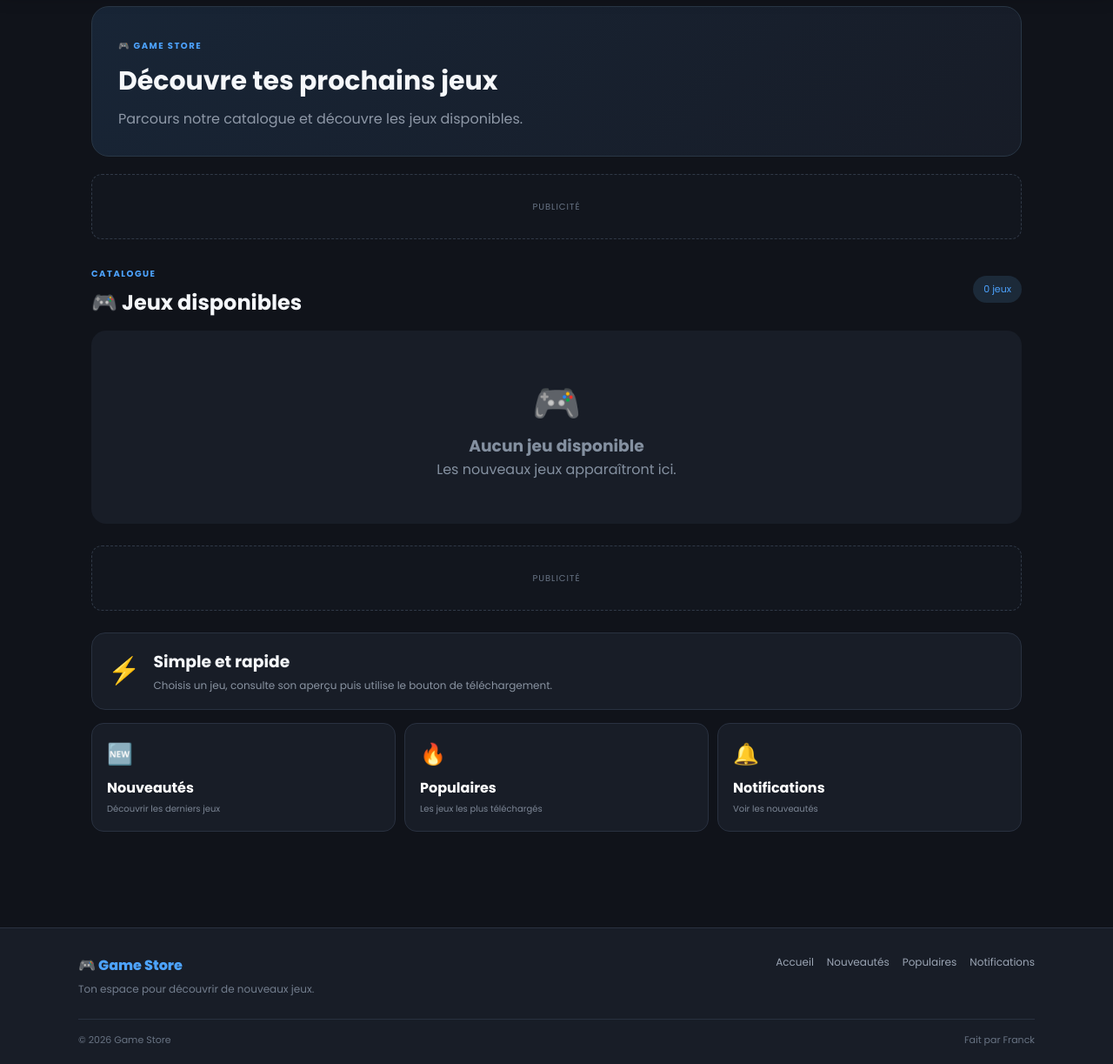
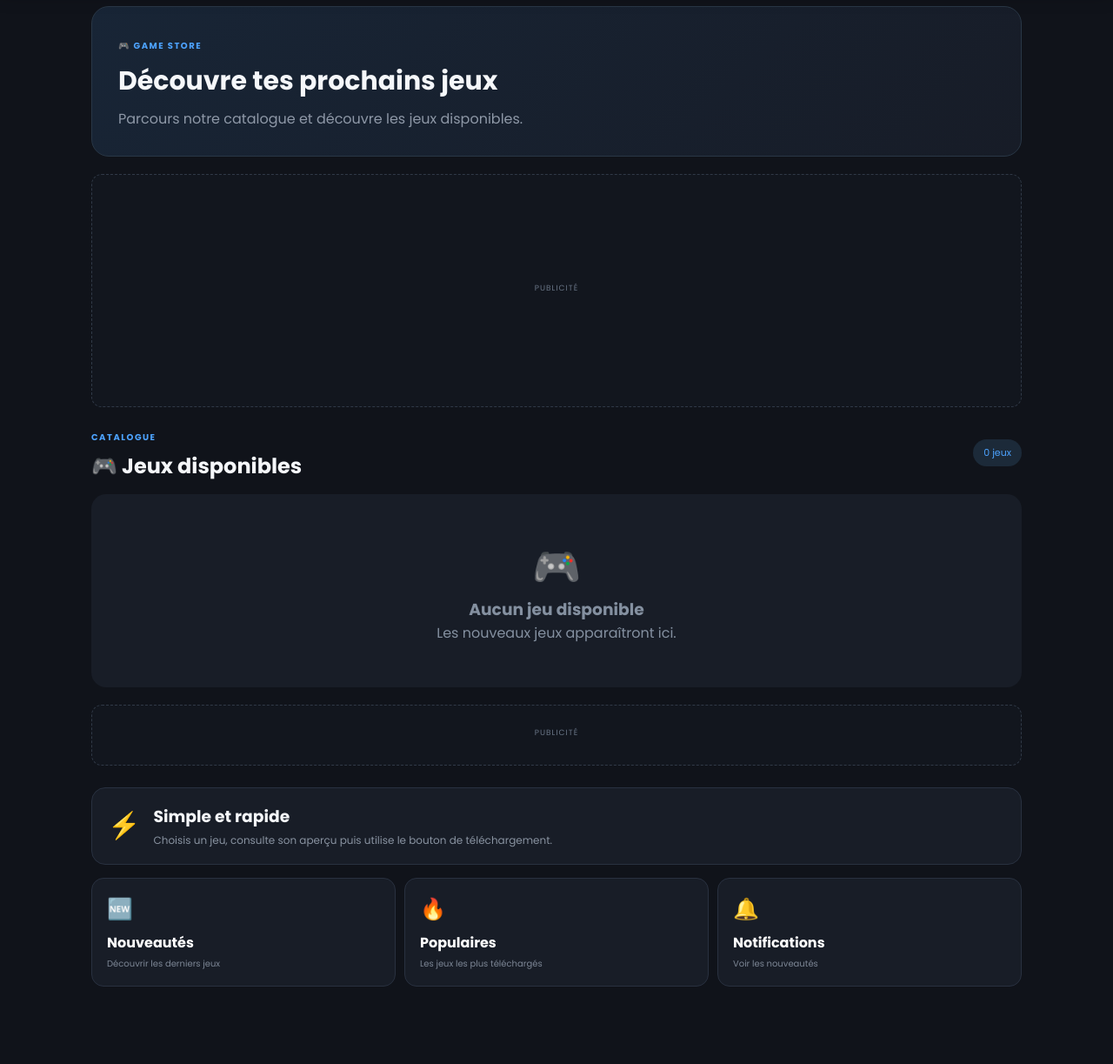
Before and after one commit to franckdetin-droid/NovaGaming, a Flask app: page / in a window 1280 px wide. Shown: the part 145-1368 px from the top of the page at 87% size. Before the commit the page ends 1347 px from the top, so only its background shows below. Run offline with Flask 3, Linux system fonts and the light colour scheme; data that the repository does not hold is empty; parts of the project's set-up code (start-up, migrations or seed data) failed here and were passed over; some libraries are stand-ins or nearby versions.

Commit message:
Update index.html

```diff
--- a/templates/index.html
+++ b/templates/index.html
@@ -32,16 +32,32 @@ Game Store - Jeux
     </section>
 
 
-    <!-- BANNIÈRE PUBLICITAIRE -->
+    <!-- ==========================
+         PUBLICITÉ ADSTERRA 300x250
+         ========================== -->
 
-    <div class="home-ad">
+    <div class="ad-container ad-300">
 
-        <span>PUBLICITÉ</span>
+        <span class="ad-label">PUBLICITÉ</span>
+
+        <script>
+          atOptions = {
+            'key' : '9c3cffc4768251e062fab64f53dfb612',
+            'format' : 'iframe',
+            'height' : 250,
+            'width' : 300,
+            'params' : {}
+          };
+        </script>
+
+        <script
+          src="https://www.highperformanceformat.com/9c3cffc4768251e062fab64f53dfb612/invoke.js">
+        </script>
 
     </div>
 
 
-    <!-- TITRE -->
+    <!-- TITRE DU CATALOGUE -->
 
     <div class="catalogue-header">
 
@@ -96,6 +112,7 @@ Game Store - Jeux
 
             </div>
 
+
             <div class="card-content">
 
                 <h3>
@@ -114,6 +131,7 @@ Game Store - Jeux
 
                 </div>
 
+
                 <div class="download-count">
 
                     ⬇️
@@ -121,6 +139,7 @@ Game Store - Jeux
                     téléchargements
 
                 </div>
+
 
                 <div class="boutons">
 
@@ -131,6 +150,7 @@ Game Store - Jeux
                         👀 Voir l'aperçu
 
                     </a>
+
 
                     <a
                         href="{{ url_for('telecharger', jeu_id=jeu.id) }}"
@@ -145,6 +165,7 @@ Game Store - Jeux
             </div>
 
         </article>
+
 
         {% else %}
 
@@ -167,11 +188,29 @@ Game Store - Jeux
         {% endfor %}
 
     </div>
-        <!-- PUBLICITÉ -->
 
-    <div class="home-ad home-ad-bottom">
 
-        <span>PUBLICITÉ</span>
+    <!-- ==========================
+         PUBLICITÉ ADSTERRA 320x50
+         ========================== -->
+
+    <div class="ad-container ad-320">
+
+        <span class="ad-label">PUBLICITÉ</span>
+
+        <script>
+          atOptions = {
+            'key' : 'c732d42e6f7e245c8bb1b979f900c5d4',
+            'format' : 'iframe',
+            'height' : 50,
+            'width' : 320,
+            'params' : {}
+          };
+        </script>
+
+        <script
+          src="https://www.highperformanceformat.com/c732d42e6f7e245c8bb1b979f900c5d4/invoke.js">
+        </script>
 
     </div>
 
@@ -196,14 +235,12 @@ Game Store - Jeux
 
             </div>
 
-            <a
-                href="{{ url_for('populaires') }}">
-
+            <a href="{{ url_for('populaires') }}">
                 Voir tout →
-
             </a>
 
         </div>
+
 
         <div class="mini-games">
 
@@ -221,6 +258,7 @@ Game Store - Jeux
                     loading="lazy">
 
                 {% endif %}
+
 
                 <div>
 
@@ -243,9 +281,7 @@ Game Store - Jeux
     </section>
 
     {% endif %}
-
-
-    <!-- INFORMATIONS -->
+        <!-- INFORMATIONS -->
 
     <section class="info-home">
 
@@ -267,7 +303,9 @@ Game Store - Jeux
         </div>
 
     </section>
-        <!-- NAVIGATION RAPIDE -->
+
+
+    <!-- NAVIGATION RAPIDE -->
 
     <section class="quick-home">
 
@@ -275,9 +313,7 @@ Game Store - Jeux
             href="{{ url_for('nouveautes') }}"
             class="quick-home-card">
 
-            <span>
-                🆕
-            </span>
+            <span>🆕</span>
 
             <strong>
                 Nouveautés
@@ -289,13 +325,12 @@ Game Store - Jeux
 
         </a>
 
+
         <a
             href="{{ url_for('populaires') }}"
             class="quick-home-card">
 
-            <span>
-                🔥
-            </span>
+            <span>🔥</span>
 
             <strong>
                 Populaires
@@ -307,13 +342,12 @@ Game Store - Jeux
 
         </a>
 
+
         <a
             href="{{ url_for('notifications') }}"
             class="quick-home-card">
 
-            <span>
-                🔔
-            </span>
+            <span>🔔</span>
 
             <strong>
                 Notifications
@@ -333,10 +367,19 @@ Game Store - Jeux
 
 <style>
 
+/* ==========================
+   PAGE
+   ========================== */
+
 .home-page{
     max-width:1100px;
     margin:auto;
 }
+
+
+/* ==========================
+   HERO
+   ========================== */
 
 .home-hero{
     background:linear-gradient(
@@ -344,6 +387,7 @@ Game Store - Jeux
         #182536,
         #171c27
     );
+
     border:1px solid #293746;
     border-radius:20px;
     padding:30px;
@@ -367,28 +411,84 @@ Game Store - Jeux
     color:#8e98a7;
 }
 
-.home-ad{
-    height:75px;
+
+/* ==========================
+   PUBLICITÉS
+   ========================== */
+
+.ad-container{
+
+    width:100%;
+
+    display:flex;
+
+    flex-direction:column;
+
+    align-items:center;
+
+    justify-content:center;
+
+    overflow:hidden;
+
+    margin:20px auto;
+
+    background:#12161e;
+
     border:1px dashed #303947;
-    background:#12161e;
+
     border-radius:12px;
-    display:flex;
-    justify-content:center;
-    align-items:center;
-    margin-bottom:25px;
+
+    padding:8px 0;
+
 }
 
-.home-ad span{
-    font-size:10px;
+.ad-label{
+
+    display:block;
+
     color:#697586;
+
+    font-size:9px;
+
     letter-spacing:1px;
+
+    margin-bottom:5px;
+
 }
 
+
+/* 300 x 250 */
+
+.ad-300{
+
+    min-height:268px;
+
+}
+
+
+/* 320 x 50 */
+
+.ad-320{
+
+    min-height:70px;
+
+}
+
+
+/* ==========================
+   CATALOGUE
+   ========================== */
+
 .catalogue-header{
+
     display:flex;
+
     align-items:center;
+
     justify-content:space-between;
+
     margin-bottom:15px;
+
 }
 
 .titre{
@@ -396,308 +496,573 @@ Game Store - Jeux
 }
 
 .game-count{
+
     color:#4da3ff;
+
     background:#1c2a39;
+
     padding:7px 12px;
+
     border-radius:20px;
+
     font-size:11px;
+
 }
 
+
+/* ==========================
+   LISTE DES JEUX
+   ========================== */
+
 .liste-jeux{
+
     display:grid;
+
     grid-template-columns:
-        repeat(3, minmax(0,1fr));
+        repeat(3,minmax(0,1fr));
+
     gap:16px;
+
 }
 
 .carte{
+
     overflow:hidden;
+
     background:#181d27;
+
     border:1px solid #293140;
+
     border-radius:17px;
+
     transition:.2s;
+
 }
 
 .carte:hover{
+
     transform:translateY(-3px);
+
     border-color:#40516a;
+
 }
 
+
+/* ==========================
+   COUVERTURE
+   ========================== */
+
 .cover-container{
+
     position:relative;
+
     height:230px;
+
 }
 
 .couverture,
 .cover-empty{
+
     width:100%;
+
     height:100%;
+
     object-fit:cover;
+
 }
 
 .cover-empty{
+
     display:flex;
+
     justify-content:center;
+
     align-items:center;
+
     background:#252d39;
+
     font-size:50px;
+
 }
 
 .game-badge{
+
     position:absolute;
+
     top:10px;
+
     left:10px;
+
     background:#111820dd;
+
     color:#fff;
+
     padding:5px 9px;
+
     border-radius:8px;
+
     font-size:10px;
+
 }
 
+
+/* ==========================
+   CONTENU CARTE
+   ========================== */
+
 .card-content{
+
     padding:15px;
+
 }
 
 .card-content h3{
+
     margin-bottom:10px;
+
     font-size:17px;
+
 }
 
 .game-details{
+
     display:flex;
+
     justify-content:space-between;
+
     gap:5px;
+
     color:#8d97a6;
+
     font-size:11px;
+
 }
 
 .download-count{
+
     margin:12px 0;
+
     color:#707b8b;
+
     font-size:10px;
+
 }
 
+
+/* ==========================
+   BOUTONS
+   ========================== */
+
 .boutons{
+
     display:grid;
+
     grid-template-columns:1fr 1fr;
+
     gap:7px;
+
 }
 
 .btn{
+
     text-align:center;
+
     padding:10px 6px;
+
     border-radius:9px;
+
     text-decoration:none;
+
     font-size:11px;
+
     font-weight:700;
+
 }
 
 .btn.voir{
+
     background:#26374b;
+
     color:#75baff;
+
 }
 
 .btn.telecharger{
+
     background:#2e9b5b;
+
     color:#fff;
+
 }
 
+
+/* ==========================
+   AUCUN JEU
+   ========================== */
+
 .empty-home{
+
     grid-column:1 / -1;
+
     text-align:center;
+
     padding:50px 20px;
+
     background:#181d27;
+
     border-radius:17px;
+
     color:#8490a0;
+
 }
 
 .empty-home div{
+
     font-size:45px;
-}
-.home-ad-bottom{
-    margin-top:25px;
+
 }
 
+
+/* ==========================
+   SECTION POPULAIRE
+   ========================== */
+
 .home-section{
+
     margin-top:25px;
+
 }
 
 .home-section-title{
+
     display:flex;
+
     justify-content:space-between;
+
     align-items:center;
+
     margin-bottom:12px;
+
 }
 
 .home-section-title h2{
+
     margin-top:5px;
+
 }
 
 .home-section-title a{
+
     color:#4da3ff;
+
     text-decoration:none;
+
     font-size:12px;
+
 }
 
+
+/* ==========================
+   MINI JEUX
+   ========================== */
+
 .mini-games{
+
     display:grid;
+
     grid-template-columns:
-        repeat(4, minmax(0,1fr));
+        repeat(4,minmax(0,1fr));
+
     gap:10px;
+
 }
 
 .mini-game{
+
     display:flex;
+
     gap:10px;
+
     align-items:center;
+
     padding:10px;
+
     background:#181d27;
+
     border:1px solid #293140;
+
     border-radius:12px;
+
     text-decoration:none;
+
     color:white;
+
 }
 
 .mini-game img{
+
     width:45px;
+
     height:55px;
+
     object-fit:cover;
+
     border-radius:7px;
+
 }
 
 .mini-game strong{
+
     display:block;
+
     font-size:11px;
+
 }
 
 .mini-game small{
+
     display:block;
+
     margin-top:4px;
+
     color:#7f8a99;
+
     font-size:9px;
+
 }
 
+
+/* ==========================
+   INFORMATIONS
+   ========================== */
+
 .info-home{
+
     display:flex;
+
     align-items:center;
+
     gap:15px;
+
     margin-top:25px;
+
     padding:18px;
+
     background:#181d27;
+
     border:1px solid #293140;
+
     border-radius:16px;
+
 }
 
 .info-icon{
+
     font-size:30px;
+
 }
 
 .info-home h3{
+
     margin-bottom:4px;
+
 }
 
 .info-home p{
+
     margin:0;
+
     color:#8993a1;
+
     font-size:12px;
+
 }
 
+
+/* ==========================
+   NAVIGATION RAPIDE
+   ========================== */
+
 .quick-home{
+
     display:grid;
+
     grid-template-columns:
         repeat(3,1fr);
+
     gap:10px;
+
     margin-top:15px;
+
 }
 
 .quick-home-card{
+
     padding:17px;
+
     background:#181d27;
+
     border:1px solid #293140;
+
     border-radius:14px;
+
     text-decoration:none;
+
     color:white;
+
 }
 
 .quick-home-card span{
+
     display:block;
+
     font-size:24px;
+
     margin-bottom:9px;
+
 }
 
 .quick-home-card strong,
 .quick-home-card small{
+
     display:block;
+
 }
 
 .quick-home-card small{
+
     color:#7d8796;
+
     font-size:10px;
+
     margin-top:4px;
+
 }
 
 
-/* ADAPTATION TÉLÉPHONE */
+/* ==========================
+   TÉLÉPHONE
+   ========================== */
 
 @media(max-width:750px){
 
     .home-hero{
+
         padding:22px;
+
     }
 
     .home-hero h1{
+
         font-size:24px;
+
     }
 
+
     .liste-jeux{
+
         grid-template-columns:
             repeat(2,minmax(0,1fr));
+
         gap:10px;
+
     }
 
+
     .cover-container{
+
         height:200px;
+
     }
 
+
     .card-content{
+
         padding:11px;
+
     }
 
+
     .card-content h3{
+
         font-size:14px;
+
     }
 
+
     .game-details{
+
         flex-direction:column;
+
     }
 
+
     .boutons{
+
         grid-template-columns:1fr;
+
     }
 
+
     .mini-games{
+
         grid-template-columns:1fr 1fr;
+
     }
 
+
     .quick-home{
+
         grid-template-columns:1fr;
+
+    }
+
+
+    /* PUBLICITÉ MOBILE */
+
+    .ad-300{
+
+        min-height:268px;
+
+        overflow-x:auto;
+
+    }
+
+    .ad-320{
+
+        min-height:70px;
+
+        overflow-x:auto;
+
     }
 
 }
 
 
+/* ==========================
+   PETIT ÉCRAN
+   ========================== */
+
 @media(max-width:420px){
 
     .liste-jeux{
+
         grid-template-columns:1fr;
+
     }
 
+
     .cover-container{
+
         height:250px;
+
     }
 
+
     .mini-games{
+
         grid-template-columns:1fr;
+
     }
 
 }
```
